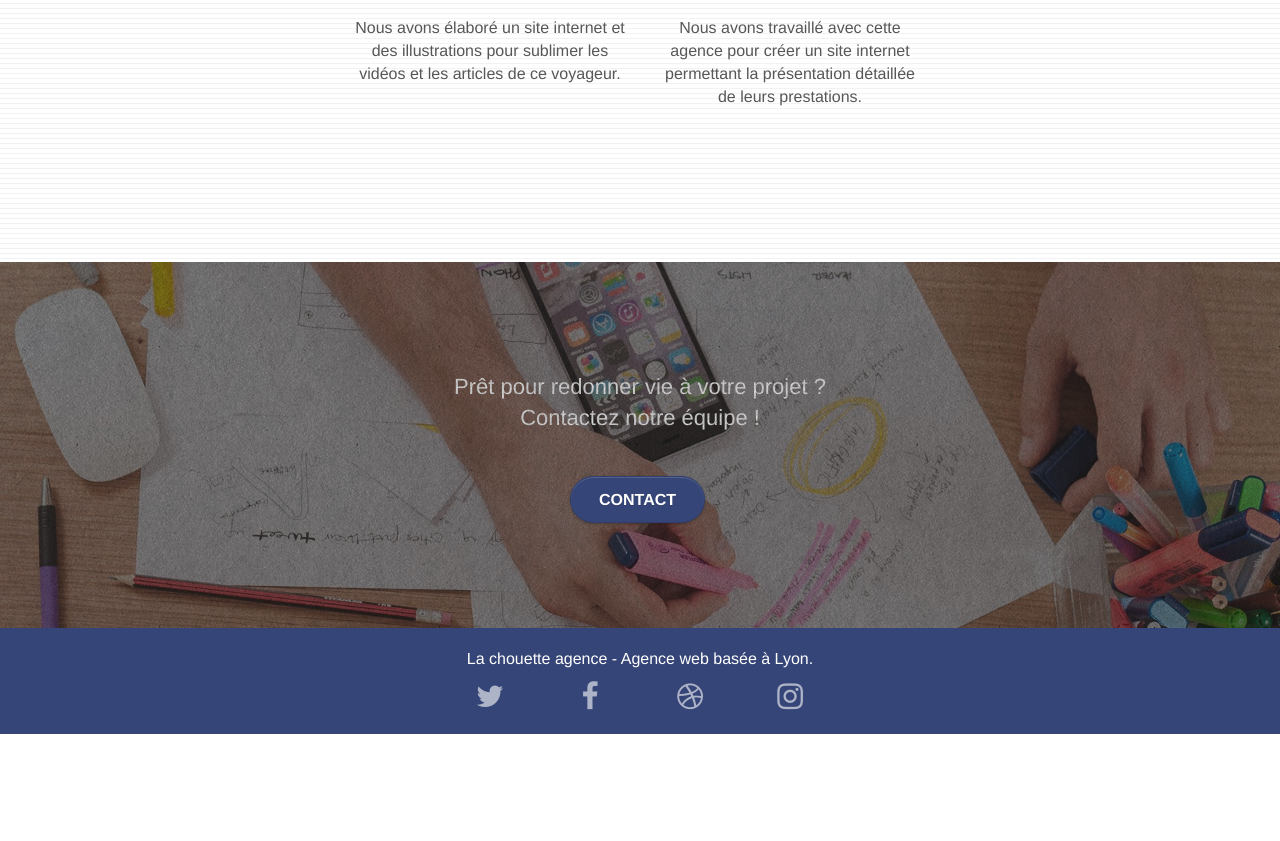
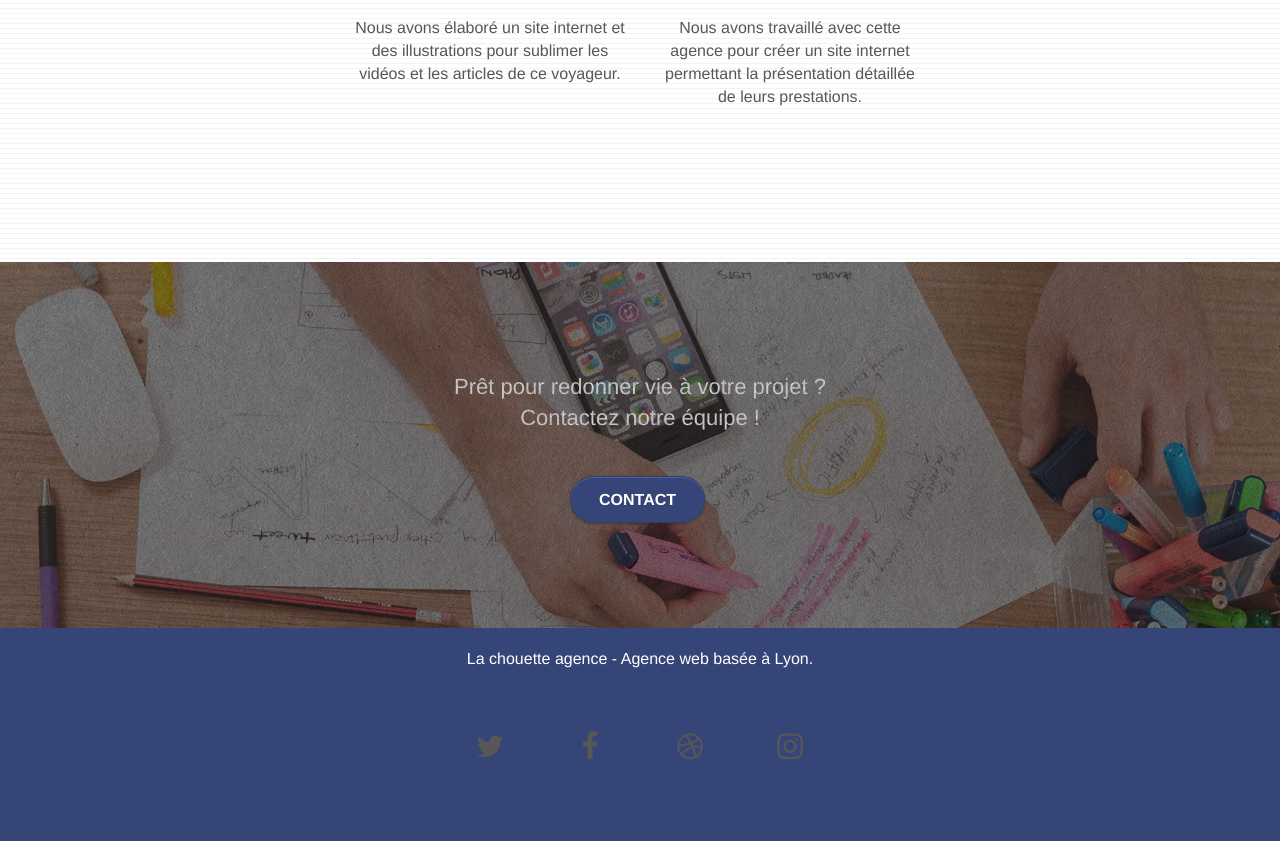
Before and after one commit to GauthierAube/openclassrooms_projet_4, a plain HTML site: page index.html in a window 1280 px wide. Shown: the part 2928-3769 px from the top of the page. Before the commit the page ends 3662 px from the top, so only its background shows below. Drawn offline with Linux system fonts and the light colour scheme.

Commit message:
Ajout des liens sociaux

```diff
--- a/index.html
+++ b/index.html
@@ -180,16 +180,16 @@
 						<p class="white">La chouette agence - Agence web basée à Lyon.</p>
 						<div class="row row-no-gutters social">
 							<div class="col-sm-3">
-								<a class="social" href="index.html"><span class="fa fa-twitter icon-md"></span></a>
+								<a class="social fa fa-twitter icon-md" href="www.twitter.com"></a>
 							</div>
 							<div class="col-sm-3">
-								<a class="social" href="index.html"><span class="fa fa-facebook icon-md"></span></a>
+								<a class="social fa fa-facebook icon-md" href="www.facebook.com"></a>
 							</div>
 							<div class="col-sm-3">
-								<a class="social" href="index.html"><span class="fa fa-dribbble icon-md"></span></a>
+								<a class="social fa fa-dribbble icon-md" href="www.dribble.com"></a>
 							</div>
 							<div class="col-sm-3">
-								<a class="social" href="index.html"><span class="fa fa-instagram icon-md"></span></a>
+								<a class="social fa fa-instagram icon-md" href="www.instagram.com"></a>
 							</div>
 						</div>
 					</div>
--- a/style.css
+++ b/style.css
@@ -698,7 +698,7 @@ a {
 
 .social {
     max-width: 400px;
-    margin: auto auto auto auto;
+    margin: 30px auto;
 }
 
 h2 {
```
